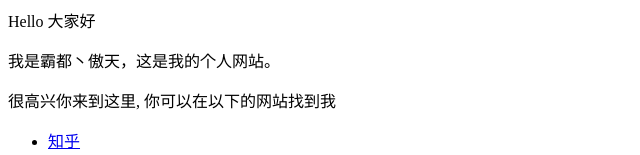
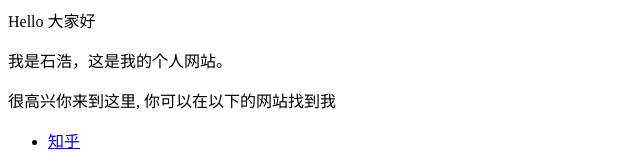
Before and after one commit to HaoShi22THU/shihao.github.io, a plain HTML site: page index.html in a window 1280 px wide. Shown: the top 155 px of the page, without its empty margins (0-640 px from the left). Drawn offline with Linux system fonts and the light colour scheme.

Commit message:
Update index.html

```diff
--- a/index.html
+++ b/index.html
@@ -1,5 +1,5 @@
 <p>Hello 大家好</p>
-<p>我是霸都丶傲天，这是我的个人网站。 </p>
+<p>我是石浩，这是我的个人网站。 </p>
 <p>很高兴你来到这里, 你可以在以下的网站找到我</p>
 
 <ul>
```
